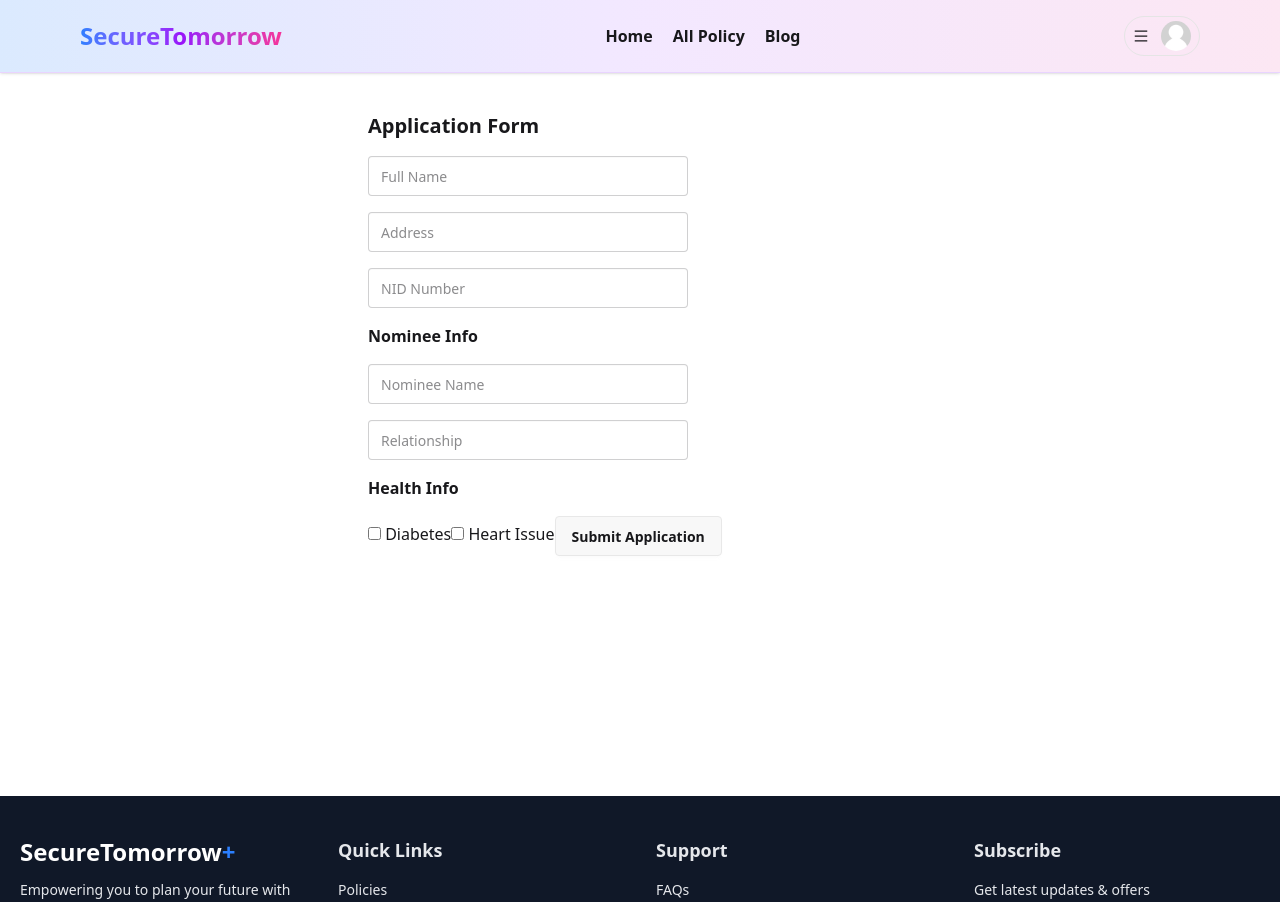
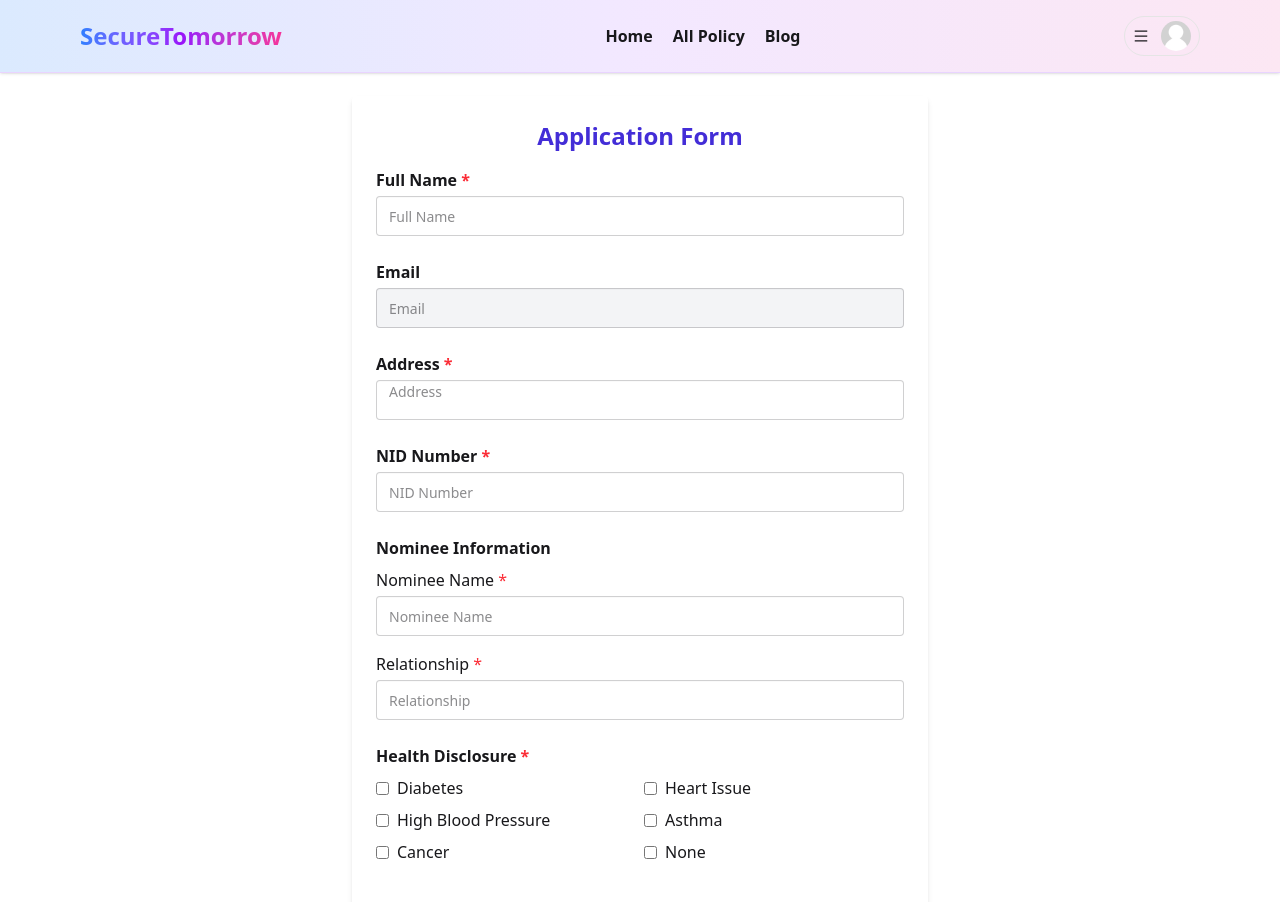
Before and after one commit to anamolhasan/secure_tomorrow_client, a React (Vite) app: page /application-form in a window 1280 px wide. Shown: the top 902 px of the page. Built offline with nearby package versions, Linux system fonts and the light colour scheme; no server answers.

Commit message:
application form added

```diff
--- a/src/pages/Dashboard/Customer/ApplicationForm.jsx
+++ b/src/pages/Dashboard/Customer/ApplicationForm.jsx
@@ -1,46 +1,220 @@
-// import { useLocation } from "react-router-dom";
-// import { useForm } from "react-hook-form";
-// import { useMutation } from "@tanstack/react-query";
-// import useAxiosSecure from "../hooks/useAxiosSecure";
-import Swal from "sweetalert2";
-import useAxiosSecure from "../../../hooks/useAxiosSecure";
 import { useLocation } from "react-router";
 import { useForm } from "react-hook-form";
 import { useMutation } from "@tanstack/react-query";
+import useAxiosSecure from "../../../hooks/useAxiosSecure";
+import Swal from "sweetalert2";
+
+const healthOptions = [
+  { label: "Diabetes", value: "diabetes" },
+  { label: "Heart Issue", value: "heart" },
+  { label: "High Blood Pressure", value: "high_blood_pressure" },
+  { label: "Asthma", value: "asthma" },
+  { label: "Cancer", value: "cancer" },
+  { label: "None", value: "none" },
+];
 
 const ApplicationForm = () => {
   const { state } = useLocation();
-  const { register, handleSubmit } = useForm();
   const axiosSecure = useAxiosSecure();
+
+  const {
+    register,
+    handleSubmit,
+    watch,
+    formState: { errors },
+  } = useForm({
+    defaultValues: {
+      fullName: state?.form?.fullName || "",
+      email: state?.form?.email || "",
+      address: "",
+      nid: "",
+      nomineeName: "",
+      nomineeRelation: "",
+      healthInfo: [],
+    },
+  });
 
   const mutation = useMutation({
     mutationFn: async (data) => {
-      const fullData = { ...state?.form, ...data };
+      // add email from state if not present
+      if (!data.email && state?.form?.email) data.email = state.form.email;
+
+      // add status and submission time
+      const fullData = {
+        ...state?.form,
+        ...data,
+        status: "Pending",
+        submittedAt: new Date().toISOString(),
+      };
+
       const res = await axiosSecure.post("/submit-application", fullData);
       return res.data;
     },
     onSuccess: () => {
       Swal.fire("Success", "Your application has been submitted!", "success");
     },
+    onError: () => {
+      Swal.fire("Error", "Failed to submit application.", "error");
+    },
   });
 
+  // Watch healthInfo for disabling "None" if others checked
+  const selectedHealth = watch("healthInfo") || [];
+
   return (
-    <form onSubmit={handleSubmit((data) => mutation.mutate(data))} className="max-w-xl mx-auto p-4 space-y-4">
-      <h2 className="text-xl font-bold">Application Form</h2>
+    <form
+      onSubmit={handleSubmit((data) => mutation.mutate(data))}
+      className="max-w-xl mx-auto p-6 space-y-6 bg-white rounded shadow-md"
+    >
+      <h2 className="text-2xl font-bold mb-4 text-indigo-700 text-center">
+        Application Form
+      </h2>
 
-      <input {...register("fullName")} className="input" placeholder="Full Name" />
-      <input {...register("address")} className="input" placeholder="Address" />
-      <input {...register("nid") } className="input" placeholder="NID Number" />
+      {/* Full Name */}
+      <div>
+        <label className="block font-semibold mb-1" htmlFor="fullName">
+          Full Name <span className="text-red-500">*</span>
+        </label>
+        <input
+          id="fullName"
+          {...register("fullName", { required: "Full Name is required" })}
+          placeholder="Full Name"
+          className={`input w-full ${
+            errors.fullName ? "input-error" : ""
+          }`}
+        />
+        {errors.fullName && (
+          <p className="text-red-600 text-sm mt-1">{errors.fullName.message}</p>
+        )}
+      </div>
 
-      <h3 className="font-semibold">Nominee Info</h3>
-      <input {...register("nomineeName")} className="input" placeholder="Nominee Name" />
-      <input {...register("nomineeRelation")} className="input" placeholder="Relationship" />
+      {/* Email (readonly) */}
+      <div>
+        <label className="block font-semibold mb-1" htmlFor="email">
+          Email
+        </label>
+        <input
+          id="email"
+          {...register("email")}
+          placeholder="Email"
+          // readOnly
+          className="input w-full bg-gray-100 "
+        />
+      </div>
 
-      <h3 className="font-semibold">Health Info</h3>
-      <label><input type="checkbox" value="diabetes" {...register("healthInfo")} /> Diabetes</label>
-      <label><input type="checkbox" value="heart" {...register("healthInfo")} /> Heart Issue</label>
+      {/* Address */}
+      <div>
+        <label className="block font-semibold mb-1" htmlFor="address">
+          Address <span className="text-red-500">*</span>
+        </label>
+        <textarea
+          id="address"
+          {...register("address", { required: "Address is required" })}
+          placeholder="Address"
+          rows={3}
+          className={`input w-full resize-none ${
+            errors.address ? "input-error" : ""
+          }`}
+        />
+        {errors.address && (
+          <p className="text-red-600 text-sm mt-1">{errors.address.message}</p>
+        )}
+      </div>
 
-      <button className="btn" type="submit">Submit Application</button>
+      {/* NID Number */}
+      <div>
+        <label className="block font-semibold mb-1" htmlFor="nid">
+          NID Number <span className="text-red-500">*</span>
+        </label>
+        <input
+          id="nid"
+          {...register("nid", {
+            required: "NID Number is required",
+            pattern: {
+              value: /^[0-9]{10,17}$/,
+              message: "NID must be 10 to 17 digits",
+            },
+          })}
+          placeholder="NID Number"
+          className={`input w-full ${
+            errors.nid ? "input-error" : ""
+          }`}
+        />
+        {errors.nid && (
+          <p className="text-red-600 text-sm mt-1">{errors.nid.message}</p>
+        )}
+      </div>
+
+      {/* Nominee Info */}
+      <div>
+        <h3 className="font-semibold mb-2">Nominee Information</h3>
+
+        <label className="block mb-1" htmlFor="nomineeName">
+          Nominee Name <span className="text-red-500">*</span>
+        </label>
+        <input
+          id="nomineeName"
+          {...register("nomineeName", { required: "Nominee Name is required" })}
+          placeholder="Nominee Name"
+          className={`input w-full ${
+            errors.nomineeName ? "input-error" : ""
+          }`}
+        />
+        {errors.nomineeName && (
+          <p className="text-red-600 text-sm mt-1">{errors.nomineeName.message}</p>
+        )}
+
+        <label className="block mt-4 mb-1" htmlFor="nomineeRelation">
+          Relationship <span className="text-red-500">*</span>
+        </label>
+        <input
+          id="nomineeRelation"
+          {...register("nomineeRelation", { required: "Relationship is required" })}
+          placeholder="Relationship"
+          className={`input w-full ${
+            errors.nomineeRelation ? "input-error" : ""
+          }`}
+        />
+        {errors.nomineeRelation && (
+          <p className="text-red-600 text-sm mt-1">{errors.nomineeRelation.message}</p>
+        )}
+      </div>
+
+      {/* Health Disclosure */}
+      <div>
+        <h3 className="font-semibold mb-2">Health Disclosure <span className="text-red-500">*</span></h3>
+        <div className="grid grid-cols-2 gap-2">
+          {healthOptions.map(({ label, value }) => (
+            <label key={value} className="inline-flex items-center space-x-2">
+              <input
+                type="checkbox"
+                value={value}
+                {...register("healthInfo", {
+                  validate: (val) =>
+                    val.length > 0 || "Please select at least one health option",
+                })}
+                disabled={
+                  value === "none" && selectedHealth.length > 0 && !selectedHealth.includes("none")
+                    ? true
+                    : false
+                }
+              />
+              <span>{label}</span>
+            </label>
+          ))}
+        </div>
+        {errors.healthInfo && (
+          <p className="text-red-600 text-sm mt-1">{errors.healthInfo.message}</p>
+        )}
+      </div>
+
+      <button
+        type="submit"
+        disabled={mutation.isLoading}
+        className="btn btn-primary w-full mt-6"
+      >
+        {mutation.isLoading ? "Submitting..." : "Submit Application"}
+      </button>
     </form>
   );
 };
--- a/src/pages/Dashboard/Customer/QuotePage.jsx
+++ b/src/pages/Dashboard/Customer/QuotePage.jsx
@@ -1,8 +1,3 @@
-// import { useState } from "react";
-// import { useMutation } from "@tanstack/react-query";
-// import useAxiosSecure from "../hooks/useAxiosSecure";
-// import { useNavigate } from "react-router-dom";
-
 import { useState } from "react";
 import useAxiosSecure from "../../../hooks/useAxiosSecure";
 import { useNavigate } from "react-router";
@@ -33,26 +28,94 @@ const QuotePage = () => {
   };
 
   return (
-    <div className="max-w-xl mx-auto space-y-4 p-4">
-      <h2 className="text-xl font-bold">Get a Quote</h2>
-      <input name="age" placeholder="Age" type="number" onChange={handleChange} className="input" />
-      <select name="gender" onChange={handleChange} className="input">
+    <div className="max-w-md mx-auto bg-white shadow-lg rounded-lg p-8 mt-10">
+      <h2 className="text-3xl font-bold text-center mb-6 text-indigo-700">Get a Quote</h2>
+
+      <div className="space-y-4">
+        <div>
+          <label className="block mb-1 font-semibold text-gray-700">Age</label>
+          <input
+            name="age"
+            type="number"
+            placeholder="Enter your age"
+            onChange={handleChange}
+            value={form.age}
+            className="w-full px-4 py-2 border rounded-md focus:outline-none focus:ring-2 focus:ring-indigo-500"
+          />
+        </div>
+
+        <div>
+          <label className="block mb-1 font-semibold text-gray-700">Gender</label>
+          <select
+            name="gender"
+            onChange={handleChange}
+            value={form.gender}
+            className="w-full px-4 py-2 border rounded-md focus:outline-none focus:ring-2 focus:ring-indigo-500"
+          >
             <option value="male">Male</option>
             <option value="female">Female</option>
           </select>
-      <input name="coverage" placeholder="Coverage Amount" type="number" onChange={handleChange} className="input" />
-      <input name="duration" placeholder="Duration (Years)" type="number" onChange={handleChange} className="input" />
-      <select name="smoker" onChange={handleChange} className="input">
+        </div>
+
+        <div>
+          <label className="block mb-1 font-semibold text-gray-700">Coverage Amount</label>
+          <input
+            name="coverage"
+            type="number"
+            placeholder="Amount in BDT"
+            onChange={handleChange}
+            value={form.coverage}
+            className="w-full px-4 py-2 border rounded-md focus:outline-none focus:ring-2 focus:ring-indigo-500"
+          />
+        </div>
+
+        <div>
+          <label className="block mb-1 font-semibold text-gray-700">Duration (Years)</label>
+          <input
+            name="duration"
+            type="number"
+            placeholder="Policy duration"
+            onChange={handleChange}
+            value={form.duration}
+            className="w-full px-4 py-2 border rounded-md focus:outline-none focus:ring-2 focus:ring-indigo-500"
+          />
+        </div>
+
+        <div>
+          <label className="block mb-1 font-semibold text-gray-700">Smoker</label>
+          <select
+            name="smoker"
+            onChange={handleChange}
+            value={form.smoker}
+            className="w-full px-4 py-2 border rounded-md focus:outline-none focus:ring-2 focus:ring-indigo-500"
+          >
             <option value="no">Non-smoker</option>
             <option value="yes">Smoker</option>
           </select>
-      <button className="btn" onClick={() => quoteMutation.mutate()}>Estimate Premium</button>
+        </div>
+
+        <button
+          onClick={() => quoteMutation.mutate()}
+          disabled={quoteMutation.isLoading}
+          className="w-full bg-indigo-600 hover:bg-indigo-700 text-white font-semibold py-3 rounded-md transition duration-300 disabled:opacity-50"
+        >
+          {quoteMutation.isLoading ? "Calculating..." : "Estimate Premium"}
+        </button>
+      </div>
 
       {quote && (
-        <div className="bg-gray-100 p-4 rounded">
-          <p>Monthly Premium: <strong>{quote.monthly} BDT</strong></p>
-          <p>Annual Premium: <strong>{quote.annual} BDT</strong></p>
-          <button className="btn mt-2" onClick={() => navigate("/application-form", { state: { form } })}>
+        <div className="mt-8 bg-indigo-50 border border-indigo-300 p-6 rounded-md text-center">
+          <h3 className="text-xl font-semibold mb-4 text-indigo-700">Estimated Premium</h3>
+          <p className="text-lg mb-2">
+            Monthly Premium: <span className="font-bold">{quote.monthly} BDT</span>
+          </p>
+          <p className="text-lg mb-4">
+            Annual Premium: <span className="font-bold">{quote.annual} BDT</span>
+          </p>
+          <button
+            onClick={() => navigate("/application-form", { state: { form } })}
+            className="bg-indigo-600 hover:bg-indigo-700 text-white font-semibold py-2 px-6 rounded-md transition duration-300"
+          >
             Apply for Policy
           </button>
         </div>
```
Also changed, not shown: src/pages/Dashboard/Admin/AdminPolicyPage/AdminPolicyPage.jsx (+33 -6 lines). Lines whose indentation alone changed are shown as unchanged.
